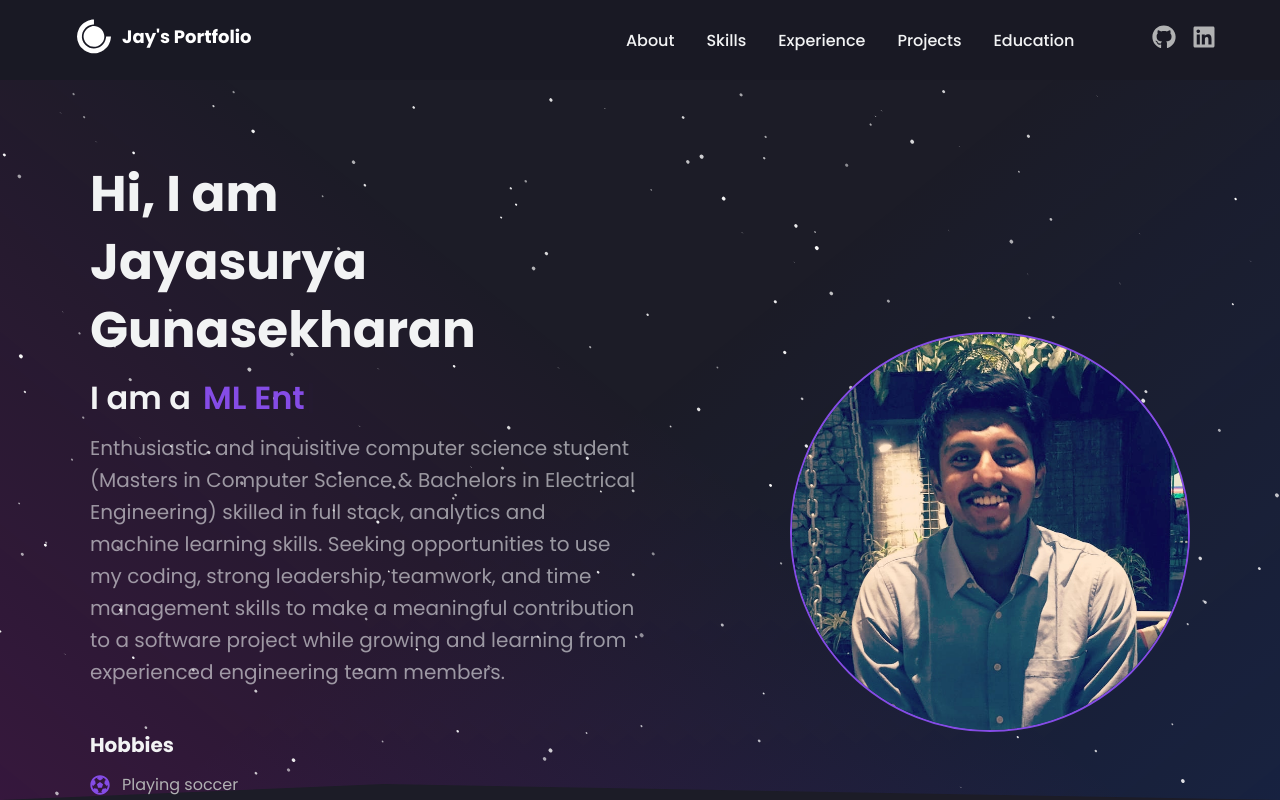
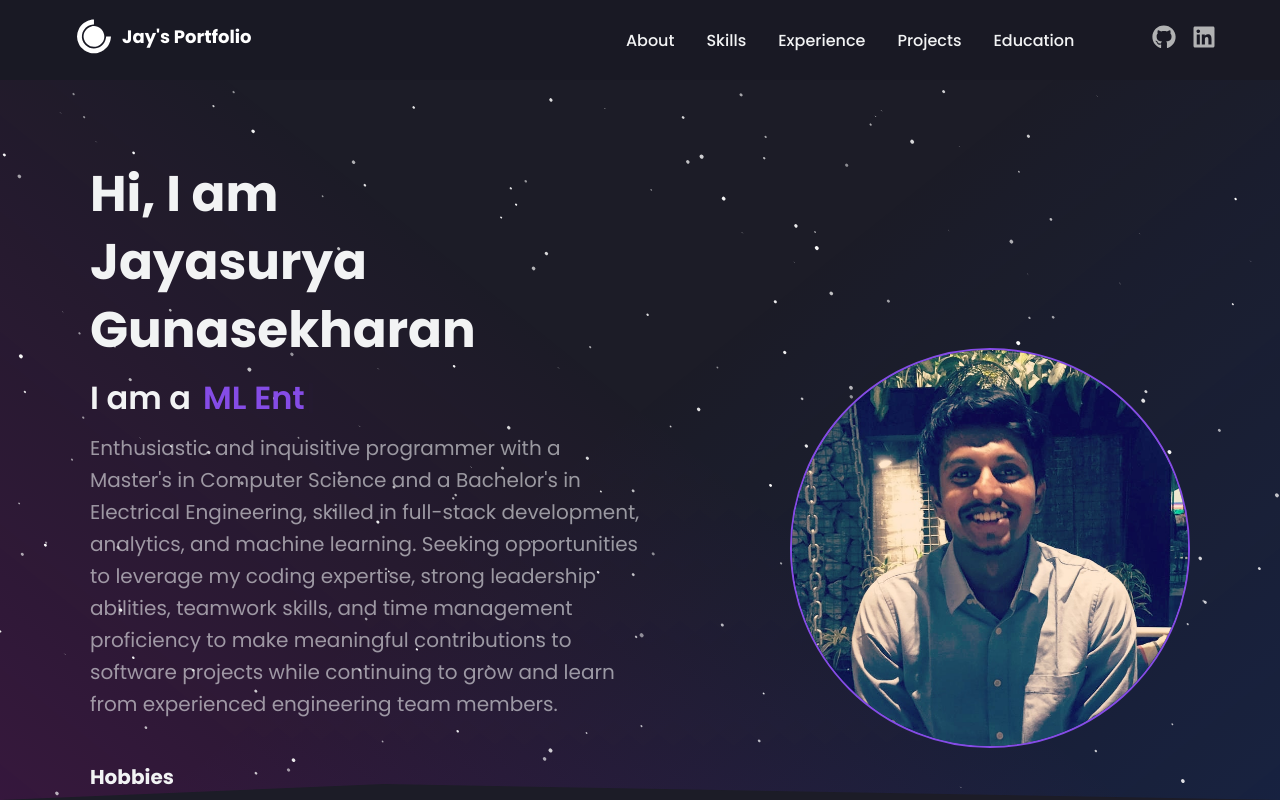
Before and after one commit to jayasuryagunasekharan/react-portfolio, a React (Create React App) app: page / in a window 1280 px wide. Shown: the top 800 px of the page. Built offline with nearby package versions, Linux system fonts and the light colour scheme.

Commit message:
clean up the portfolio

```diff
--- a/src/data/constants.js
+++ b/src/data/constants.js
@@ -7,7 +7,7 @@ export const Bio = {
     "Problem Solver",
   ],
   description:
-    "Enthusiastic and inquisitive computer science student (Masters in Computer Science & Bachelors in Electrical Engineering) skilled in full stack, analytics and machine learning skills. Seeking opportunities to use my coding, strong leadership, teamwork, and time management skills to make a meaningful contribution to a software project while growing and learning from experienced engineering team members.",
+  "Enthusiastic and inquisitive programmer with a Master's in Computer Science and a Bachelor's in Electrical Engineering, skilled in full-stack development, analytics, and machine learning. Seeking opportunities to leverage my coding expertise, strong leadership abilities, teamwork skills, and time management proficiency to make meaningful contributions to software projects while continuing to grow and learn from experienced engineering team members.",
   github: "https://github.com/jayasuryagunasekharan",
   resume:
     "https://jayasuryagunasekharan.github.io/",
```
